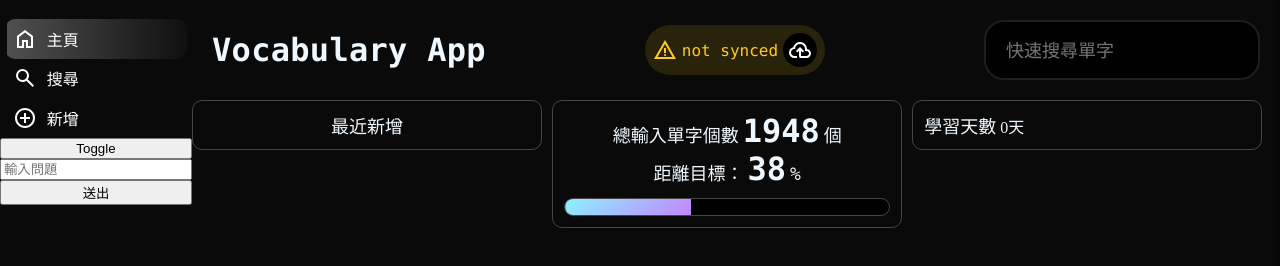
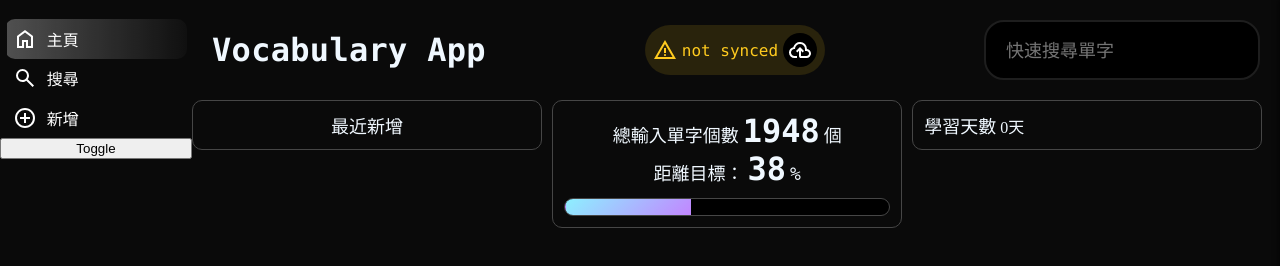
Before and after one commit to emmetthor/Vocab_App, a website with bundled scripts: page index.html in a window 1280 px wide. Built offline with nearby package versions, Linux system fonts and the light colour scheme.

Commit message:
刪除不必要元件

```diff
--- a/index.html
+++ b/index.html
@@ -41,10 +41,6 @@
             </nav>
 
             <button id="toggle-log">Toggle</button>
-
-            <input id="input" type="text" placeholder="輸入問題">
-            <button id="send">送出</button>
-            <div id="output"></div>
         </aside>
 
         <!--右側內容-->
```
